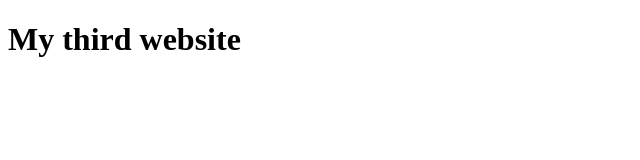
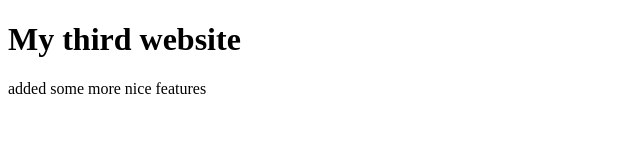
Before and after one commit to jebin-56/my--second-website, a plain HTML site: page index.html in a window 1280 px wide. Shown: the whole page, without its empty margins (0-640 px from the left). Drawn offline with Linux system fonts and the light colour scheme.

Commit message:
added features

```diff
--- a/index.html
+++ b/index.html
@@ -8,5 +8,6 @@
 </head>
 <body>
     <h1> My third website</h1>
+    <p>added some more nice features</p>
 </body>
 </html>
```
